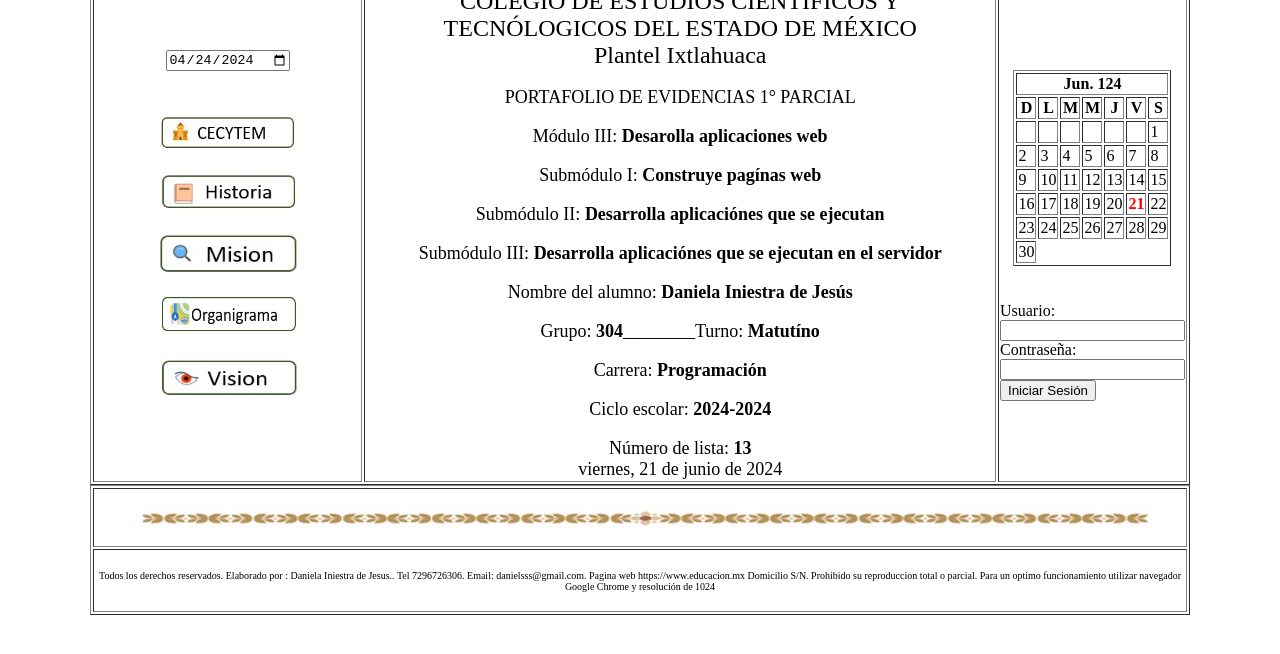
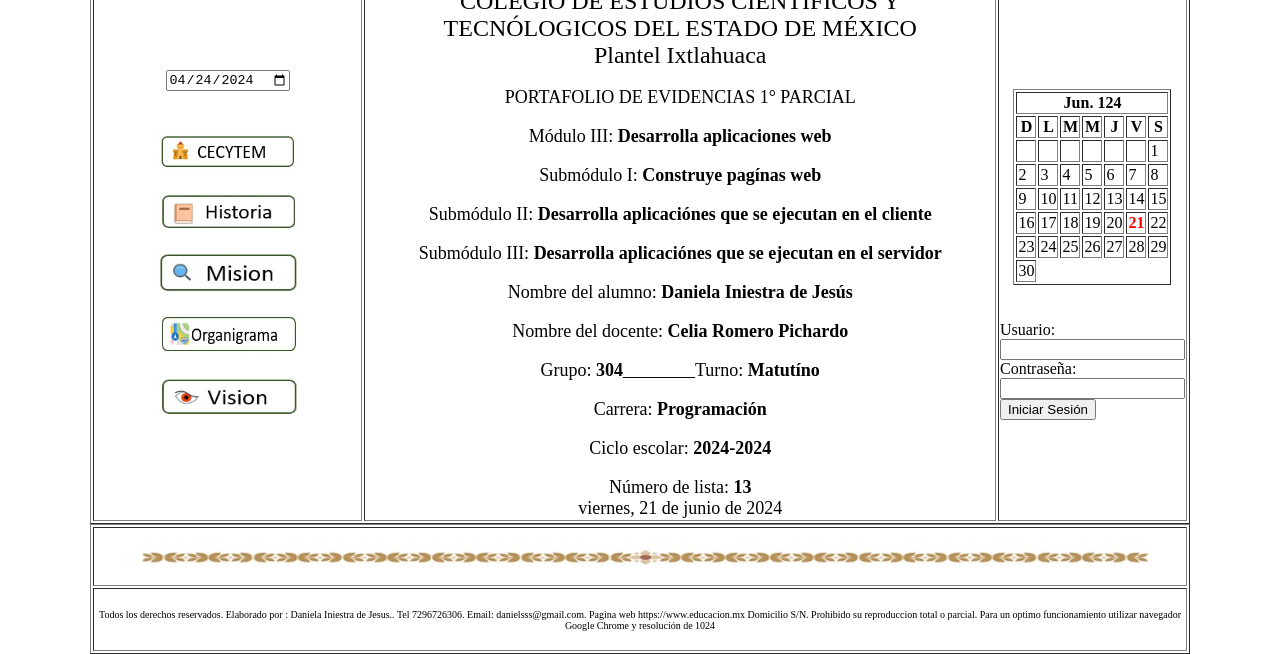
Before and after one commit to Jose17Cruz/daniela, a plain HTML site: page index.html in a window 1280 px wide. Shown: the part 295-949 px from the top of the page. Before the commit the page ends 918 px from the top, so only its background shows below. Drawn offline with Linux system fonts and the light colour scheme.

Commit message:
Update index.html

```diff
--- a/index.html
+++ b/index.html
@@ -25,11 +25,12 @@
 <font size="5"><font face="Bodoni MT"><font color="black"><p style="text-center: justify"><center> COLEGIO DE ESTUDIOS CIENTÍFICOS Y TECNÓLOGICOS DEL ESTADO DE MÉXICO<br>
 Plantel Ixtlahuaca</center>
 <font face="Bodoni MT"><font size="4"><font color="black"><p style="text-center: justify"><center>PORTAFOLIO DE EVIDENCIAS 1° PARCIAL</center>
-<font face="Times New Roman"><font size="4"><font color="black"><p style="text-center: justify"><center>Módulo III: <strong>Desarolla aplicaciones web</center></strong>
+<font face="Times New Roman"><font size="4"><font color="black"><p style="text-center: justify"><center>Módulo III: <strong>Desarrolla aplicaciones web</center></strong>
 <font face="Times New Roman"><font size="4"><font color="black"><p style="text-center: justify"><center>Submódulo I: <strong>Construye pagínas web</center></strong>
-<font face="Times New Roman"><font size="4"><font color="black"><p style="text-center: justify"><center>Submódulo II: <strong>Desarrolla aplicaciónes que se ejecutan</center></strong>
+<font face="Times New Roman"><font size="4"><font color="black"><p style="text-center: justify"><center>Submódulo II: <strong>Desarrolla aplicaciónes que se ejecutan en el cliente</center></strong>
 <font face="Times New Roman"><font size="4"><font color="black"><p style="text-center: justify"><center>Submódulo III: <strong>Desarrolla aplicaciónes que se ejecutan en el servidor</center></strong>
 <font face="Times New Roman"><font size="4"><font color="black"><p style="text-center: justify"><center>Nombre del alumno: <strong>Daniela Iniestra de Jesús</center></strong>
+<font face="Times New Roman"><font size="4"><font color="black"><p style="text-center: justify"><center>Nombre del docente: <strong>Celia Romero Pichardo</center></strong>
 <font face="Times New Roman"><font size="4"><font color="black"><p style="text-center: justify"><center>Grupo: <strong>304</strong>________Turno: <strong>Matutíno</center></strong>
 <font face="Times New Roman"><font size="4"><font color="black"><p style="text-center: justify"><center>Carrera: <strong>Programación</center></strong>
 <font face="Times New Roman"><font size="4"><font color="black"><p style="text-center: justify"><center>Ciclo escolar: <strong>2024-2024</center></strong>
```
